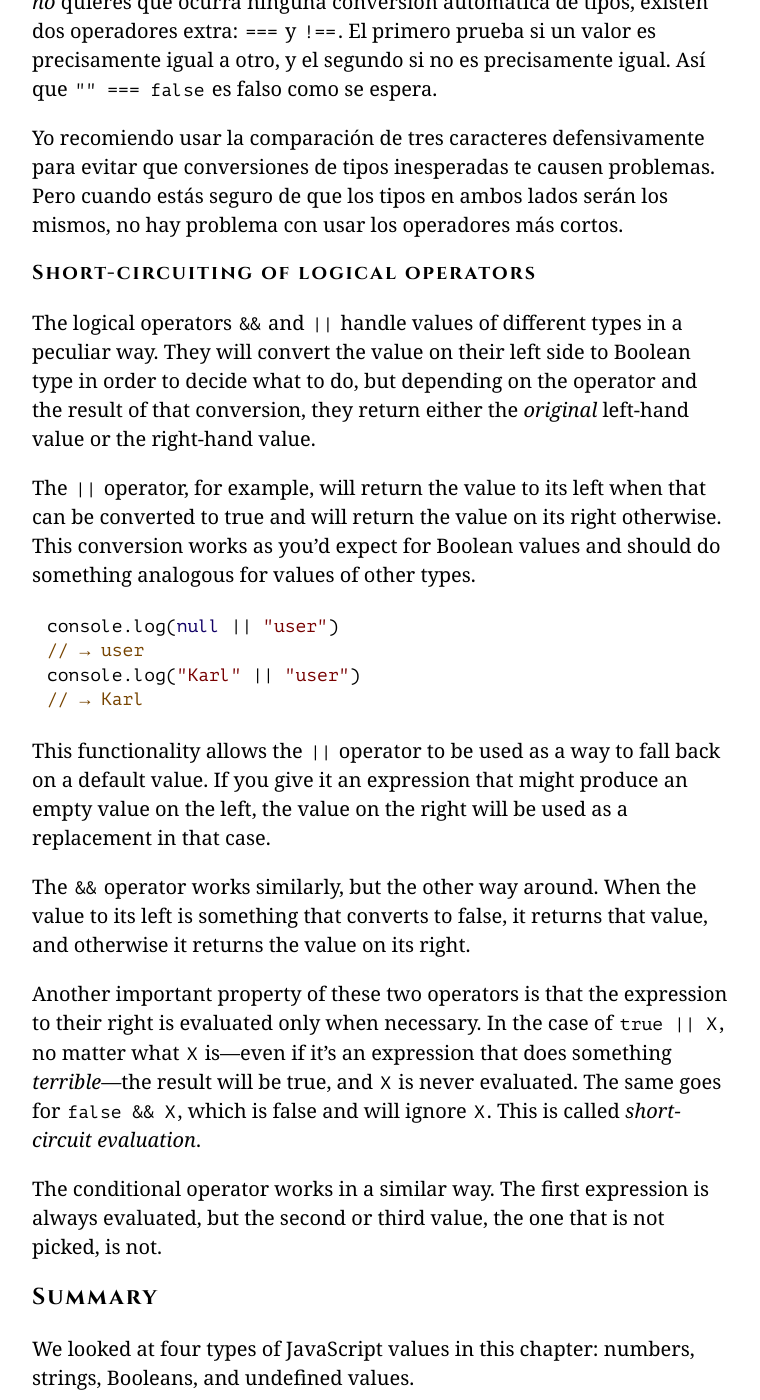
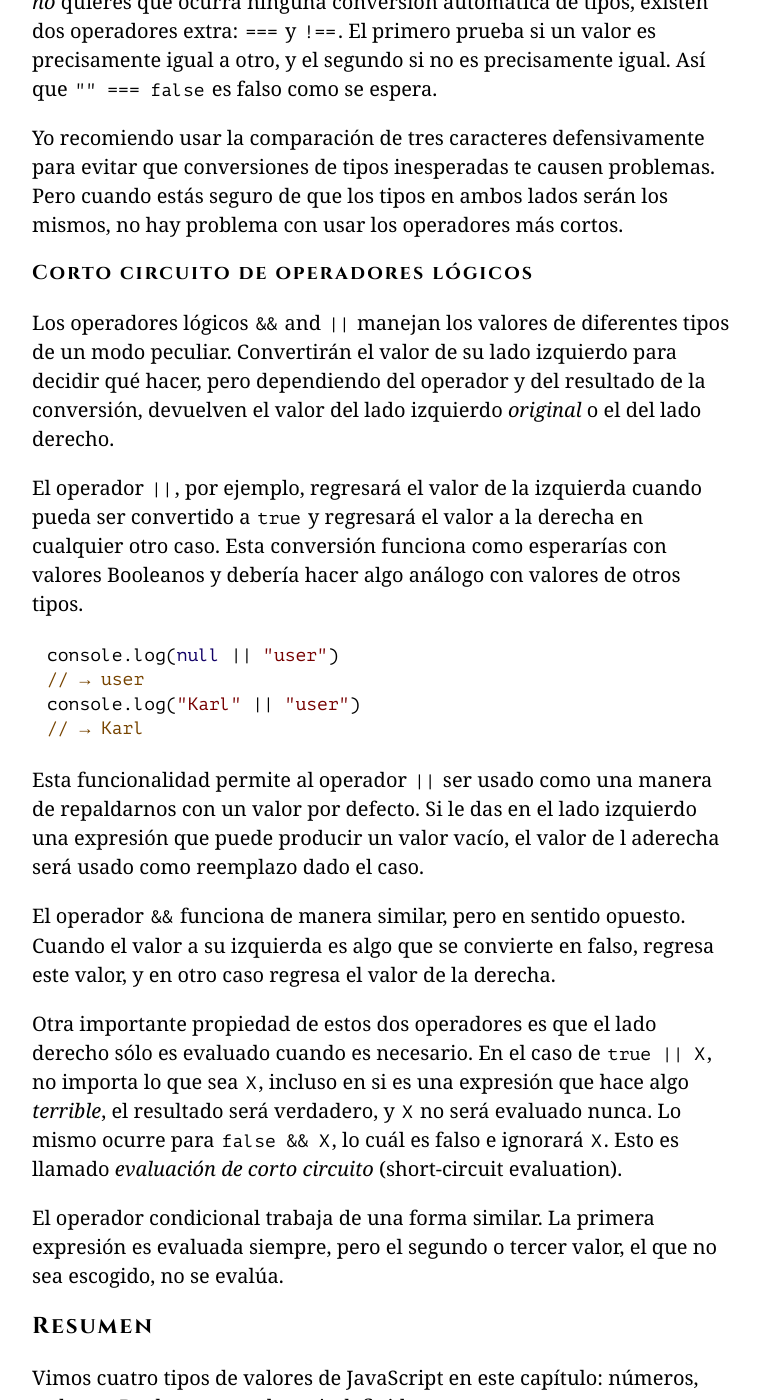
Before and after one commit to hectorip/Eloquent-JavaScript-ES-online, a Jekyll site: the page chapters/01_values.html, which Jekyll copies as it is, in a window 1280 px wide and 1400 px high, scrolled down 12099 px. Shown: the whole window, without its empty margins (258-1018 px from the left). Built offline with Jekyll 4.4.1, drawn with Linux system fonts in a browser that asks for light colours; nearby versions of some CDN libraries; library files that are not in the unit come from our copies; some of the changed text lies outside the part shown.

Commit message:
Operadores en corto circuito

```diff
--- a/chapters/01_values.html
+++ b/chapters/01_values.html
@@ -347,7 +347,7 @@ ninguna información.</p>
 diseño de JavaScript, y no importa la mayoría del tiempo. En los casos en
 dónde realmente te tienes que preocupar de estos valores, te recomiendo tratarlos
 como intercambiables (más de esto en un momento).</p>
-<h2><a class=h_ident id="h_RQ/BIuOREc" href="#h_RQ/BIuOREc"></a>Conversión automática de tipo</h2>
+<h2><a class=h_ident id="h_LIw5kpsNI6" href="#h_LIw5kpsNI6"></a>Conversión automática de tipos</h2>
 <p><a class=p_ident id="p_yCaM9fZN3I" href="#p_yCaM9fZN3I"></a>En la introducción, mencioné que
 JavaScript acepta casi cualquier programa que le des, incluso programas que
 hagan cosas raras. Esto es muy bien demostrado por las siguientes expresiones:</p>
@@ -407,44 +407,45 @@ se espera.</p>
 evitar que conversiones de tipos inesperadas te causen problemas. Pero
 cuando estás seguro de que los tipos en ambos lados serán los mismos,
 no hay problema con usar los operadores más cortos.</p>
-<h3><a class=h_ident id="h_3jN0iK4yKW" href="#h_3jN0iK4yKW"></a>Short-circuiting of logical operators</h3>
-<p><a class=p_ident id="p_CFbagJsQYK" href="#p_CFbagJsQYK"></a>The
-logical operators <code>&amp;&amp;</code> and <code>||</code> handle values of different types in a
-peculiar way. They will convert the value on their left side to
-Boolean type in order to decide what to do, but depending on the
-operator and the result of that conversion, they return either the
-<em>original</em> left-hand value or the right-hand value.</p>
-<p><a class=p_ident id="p_BFq+/JeBH9" href="#p_BFq+/JeBH9"></a>The <code>||</code> operator, for example, will return the value
-to its left when that can be converted to true and will return the
-value on its right otherwise. This conversion works as you&#8217;d expect
-for Boolean values and should do something analogous for values of
-other types.</p>
+<h3><a class=h_ident id="h_F+MTKuzCze" href="#h_F+MTKuzCze"></a>Corto circuito de operadores lógicos</h3>
+<p><a class=p_ident id="p_uieZyUDZJD" href="#p_uieZyUDZJD"></a>Los
+operadores lógicos <code>&amp;&amp;</code> and <code>||</code> manejan los valores de diferentes
+tipos de un modo peculiar. Convertirán el valor de su lado izquierdo
+para decidir qué hacer, pero dependiendo del operador y del resultado
+de la conversión, devuelven el valor del lado izquierdo <em>original</em>
+o el del lado derecho.</p>
+<p><a class=p_ident id="p_d+fK5uFMGA" href="#p_d+fK5uFMGA"></a>El operador <code>||</code>, por ejemplo, regresará el valor de
+la izquierda cuando pueda ser convertido a <code>true</code> y regresará el valor
+a la derecha en cualquier otro caso. Esta conversión funciona como
+esperarías con valores Booleanos y debería hacer algo análogo con
+valores de otros tipos.</p>
 <pre data-language="javascript" class="snippet cm-s-default"><a class=c_ident id="c_ME/mwf+CCF" href="#c_ME/mwf+CCF"></a><span class="cm-variable">console</span>.<span class="cm-property">log</span>(<span class="cm-atom">null</span> <span class="cm-operator">||</span> <span class="cm-string">"user"</span>)
 <span class="cm-comment">// → user</span>
 <span class="cm-variable">console</span>.<span class="cm-property">log</span>(<span class="cm-string">"Karl"</span> <span class="cm-operator">||</span> <span class="cm-string">"user"</span>)
 <span class="cm-comment">// → Karl</span></pre>
-<p><a class=p_ident id="p_GtKVVao8+3" href="#p_GtKVVao8+3"></a>This functionality allows the <code>||</code> operator to be
-used as a way to fall back on a default value. If you give it an
-expression that might produce an empty value on the left, the value on
-the right will be used as a replacement in that case.</p>
-<p><a class=p_ident id="p_LlkwKHpB6u" href="#p_LlkwKHpB6u"></a>The <code>&amp;&amp;</code> operator works similarly, but the other way
-around. When the value to its left is something that converts to
-false, it returns that value, and otherwise it returns the value on
-its right.</p>
-<p><a class=p_ident id="p_IW4V8ztNjs" href="#p_IW4V8ztNjs"></a>Another important property of these two
-operators is that the expression to their right is evaluated only when
-necessary. In the case of <code>true || X</code>, no matter what <code>X</code> is—even if
-it&#8217;s an expression that does something <em>terrible</em>—the result will be
-true, and <code>X</code> is never evaluated. The same goes for <code>false &amp;&amp; X</code>,
-which is false and will ignore <code>X</code>. This is called <em>short-circuit
-evaluation</em>.</p>
-<p><a class=p_ident id="p_S9XylKoY/U" href="#p_S9XylKoY/U"></a>The
-conditional operator works in a similar way. The first expression is
-always evaluated, but the second or third value, the one that is not
-picked, is not.</p>
-<h2><a class=h_ident id="h_ErccPg/l98" href="#h_ErccPg/l98"></a>Summary</h2>
-<p><a class=p_ident id="p_K8XmHEfEpW" href="#p_K8XmHEfEpW"></a>We looked at four types of JavaScript values in this chapter: numbers,
-strings, Booleans, and undefined values.</p>
+<p><a class=p_ident id="p_bP7i0D//OL" href="#p_bP7i0D//OL"></a>Esta funcionalidad permite al operador <code>||</code>
+ser usado como una manera de repaldarnos con un valor por defecto.
+Si le das en el lado izquierdo una expresión que puede producir
+un valor vacío, el valor de l aderecha será usado como reemplazo
+dado el caso.</p>
+<p><a class=p_ident id="p_VbWuO1gdSS" href="#p_VbWuO1gdSS"></a>El operador <code>&amp;&amp;</code> funciona de manera similar, pero
+en sentido opuesto. Cuando el valor a su izquierda es algo que se
+convierte en falso, regresa este valor, y en otro caso regresa el
+valor de la derecha.</p>
+<p><a class=p_ident id="p_IuoznueTZL" href="#p_IuoznueTZL"></a>Otra importante propiedad de estos
+dos operadores es que el lado derecho sólo es evaluado cuando es
+necesario. En el caso de <code>true || X</code>, no importa lo que sea <code>X</code>,
+incluso en si es una expresión que hace algo <em>terrible</em>, el resultado
+será verdadero, y <code>X</code> no será evaluado nunca. Lo mismo ocurre para
+<code>false &amp;&amp; X</code>, lo cuál es falso e ignorará <code>X</code>. Esto es llamado
+<em>evaluación de corto circuito</em> (short-circuit evaluation).</p>
+<p><a class=p_ident id="p_CNvlagjrHv" href="#p_CNvlagjrHv"></a>El
+operador condicional trabaja de una forma similar. La primera expresión
+es evaluada siempre, pero el segundo o tercer valor, el que no sea
+escogido, no se evalúa.</p>
+<h2><a class=h_ident id="h_NUFOUyK+lw" href="#h_NUFOUyK+lw"></a>Resumen</h2>
+<p><a class=p_ident id="p_5G5f9AOH34" href="#p_5G5f9AOH34"></a>Vimos cuatro tipos de valores de JavaScript en este capítulo: números,
+cadenas, Booleanos, y valores indefinidos.</p>
 <p><a class=p_ident id="p_3rwX3Mq/e/" href="#p_3rwX3Mq/e/"></a>Such values are created by typing in their name (<code>true</code>, <code>null</code>) or
 value (<code>13</code>, <code>"abc"</code>). You can combine and transform values with
 operators. We saw binary operators for arithmetic (<code>+</code>, <code>-</code>, <code>*</code>, <code>/</code>,
```
